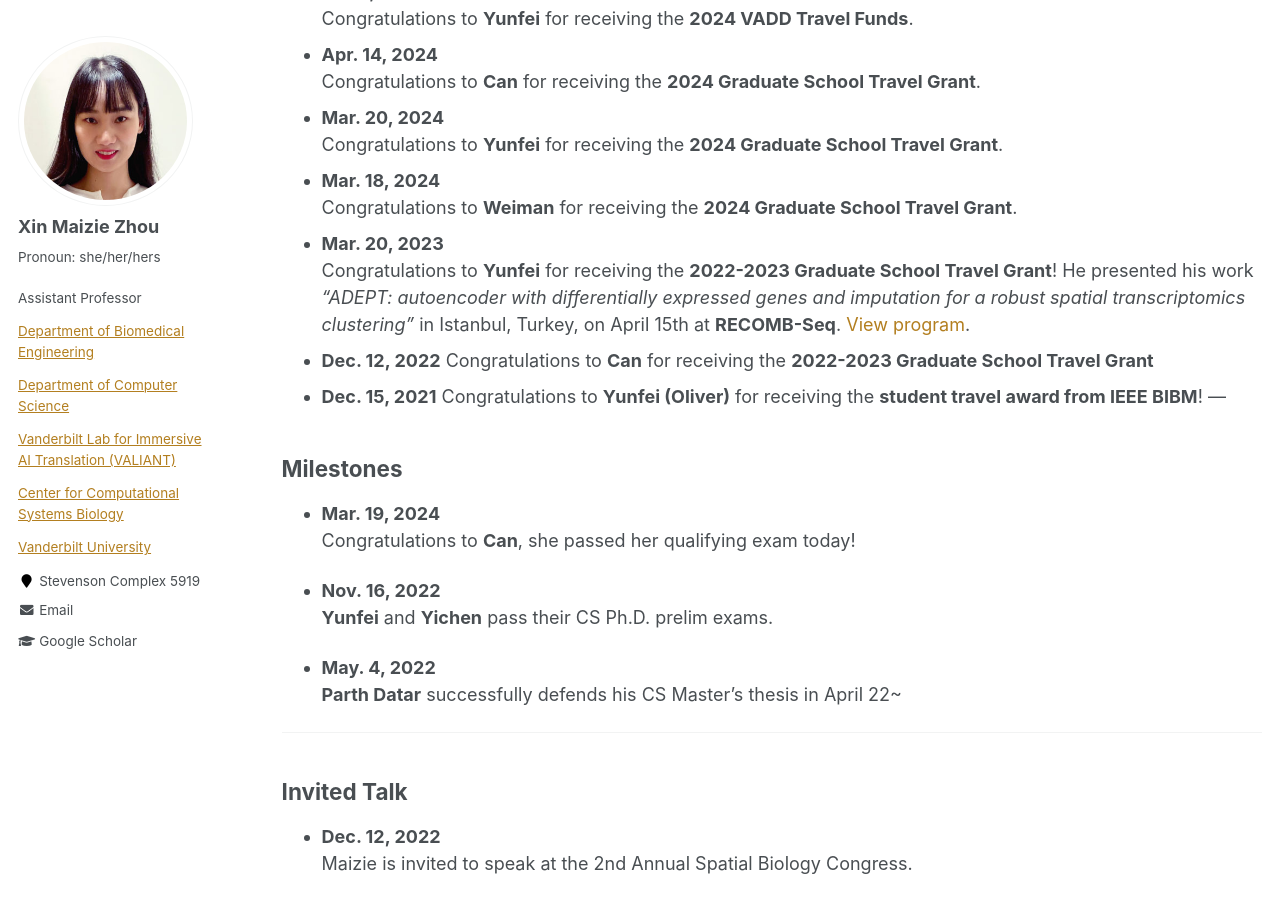
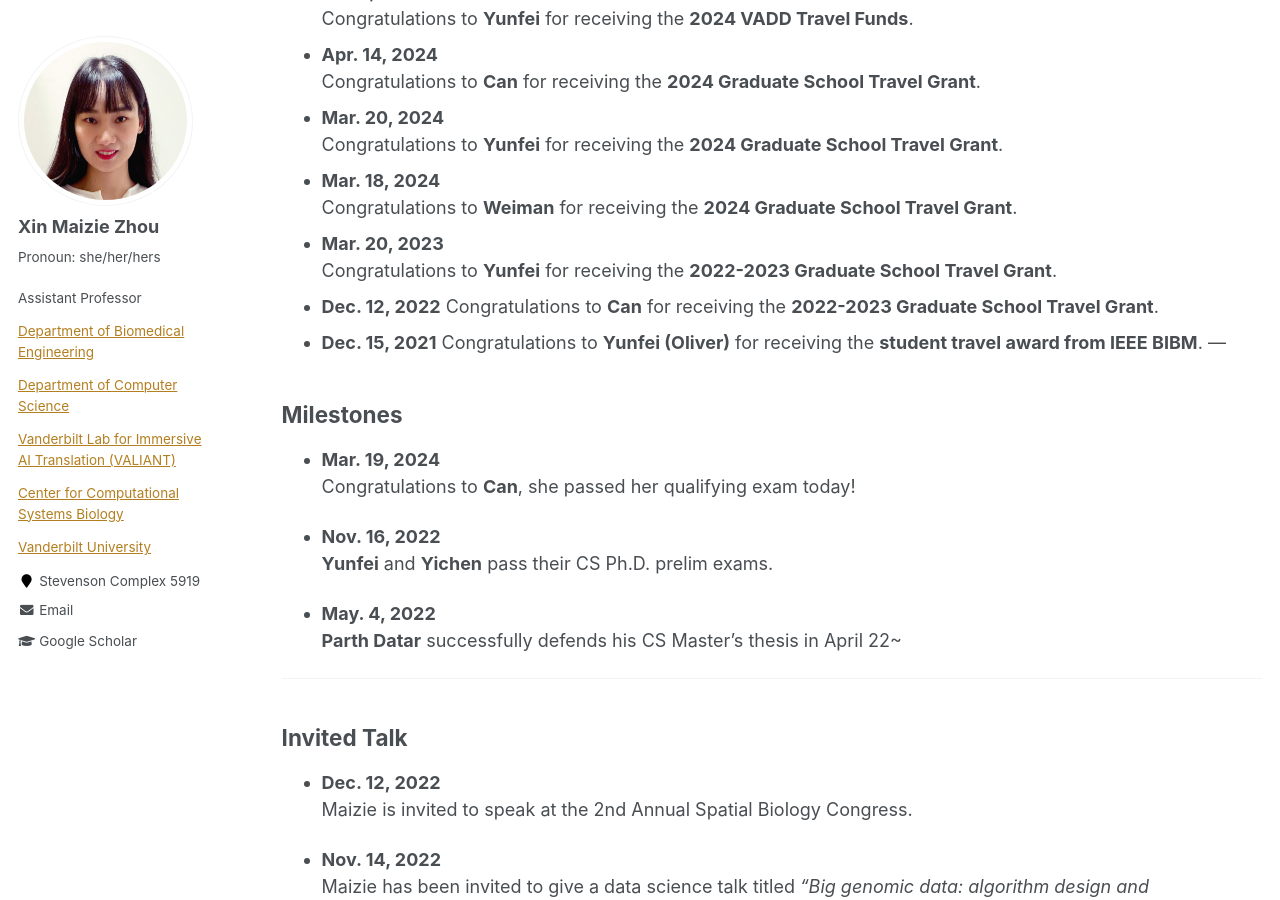
Before and after one commit to maiziezhoulab/Maiziezhoulab.github.io, a Jekyll site: the page built from _pages/LabNews.md, in a window 1280 px wide and 900 px high, scrolled down 1478 px. Built offline with Jekyll 4.4.1, drawn with Linux system fonts in a browser that asks for light colours.

Commit message:
Update LabNews.md

```diff
--- a/_pages/LabNews.md
+++ b/_pages/LabNews.md
@@ -47,11 +47,11 @@ author_profile: true
 - **Mar. 18, 2024**
   Congratulations to **Weiman** for receiving the **2024 Graduate School Travel Grant**.
 - **Mar. 20, 2023**
-  Congratulations to **Yunfei** for receiving the **2022-2023 Graduate School Travel Grant**! He presented his work *“ADEPT: autoencoder with differentially expressed genes and imputation for a robust spatial transcriptomics clustering”* in Istanbul, Turkey, on April 15th at **RECOMB-Seq**. [View program](https://recomb-seq.github.io/program/).
+  Congratulations to **Yunfei** for receiving the **2022-2023 Graduate School Travel Grant**.
 - **Dec. 12, 2022**
-  Congratulations to **Can** for receiving the **2022-2023 Graduate School Travel Grant**
+  Congratulations to **Can** for receiving the **2022-2023 Graduate School Travel Grant**.
 - **Dec. 15, 2021**
-  Congratulations to **Yunfei (Oliver)** for receiving the **student travel award from IEEE BIBM**!
+  Congratulations to **Yunfei (Oliver)** for receiving the **student travel award from IEEE BIBM**.
 ---
 
 ## Milestones
```
